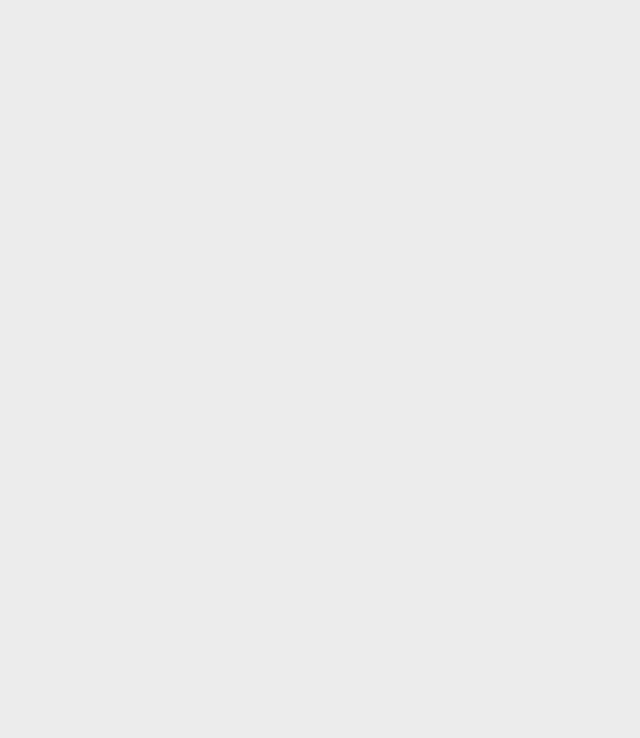
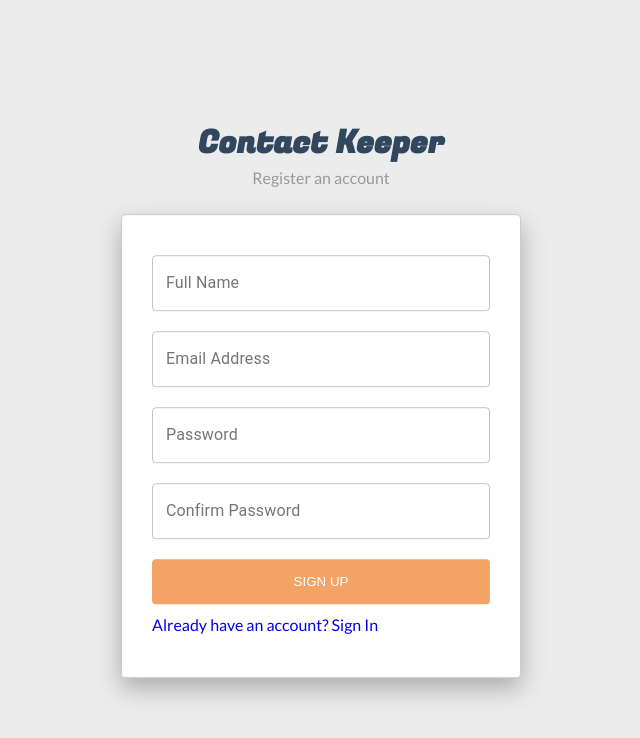
Before and after one commit to jaesmanalang/contact-keeper-v2, a React (Create React App) app: page /register in a window 1280 px wide. Shown: the top 738 px of the page, without its empty margins (319-959 px from the left). Built offline with nearby package versions, Linux system fonts and the light colour scheme.

Commit message:
Add login and registration form with validation

```diff
--- a/src/App.js
+++ b/src/App.js
@@ -3,6 +3,7 @@ import { Switch, Route, useLocation } from 'react-router-dom';
 import { Header } from './components';
 import LandingPage from './pages/LandingPage';
 import LoginPage from './pages/LoginPage';
+import RegisterPage from './pages/RegisterPage';
 
 function App() {
   const location = useLocation();
@@ -15,6 +16,7 @@ function App() {
       <Switch>
         <Route exact path="/" component={LandingPage} />
         <Route path="/login" component={LoginPage} />
+        <Route path="/register" component={RegisterPage} />
       </Switch>
     </Fragment>
   );
--- a/src/components/Auth/Login.css
+++ b/src/components/Auth/Login.css
@@ -60,3 +60,15 @@
 .sign-up__link:hover {
   text-decoration: underline;
 }
+
+.error {
+  padding: 10px;
+  margin: 10px 0;
+  color: rgb(200, 50, 50);
+  background: rgba(228, 77, 77, 0.4);
+}
+
+.error-message {
+  display: flex;
+  align-items: flex-start;
+}
--- a/src/components/Auth/Login.js
+++ b/src/components/Auth/Login.js
@@ -1,29 +1,73 @@
 import React from 'react';
-import { Link } from 'react-router-dom';
+import { Link, useHistory } from 'react-router-dom';
 import { TextField, Button } from '@material-ui/core';
 import './Login.css';
 import Logo from '../Logo/Logo';
 import CustomButton from '../Button/Button';
+import { useForm } from 'react-hook-form';
+import { auth } from '../../firebase';
+import ErrorIcon from '@material-ui/icons/Error';
 
 const Login = () => {
+  const { register, handleSubmit, errors, setError, clearErrors } = useForm();
+  const history = useHistory();
+
+  const onSubmit = async (data, e) => {
+    e.preventDefault();
+    const { email, password } = data;
+    try {
+      await auth.signInWithEmailAndPassword(email, password);
+      history.push('/');
+    } catch (error) {
+      console.log(error.message);
+      setError('auth', {
+        message: error.message,
+      });
+    }
+  };
+
   return (
+    <React.Fragment>
       <div className="form__container">
         <span className="form__header">
           <Logo color="#30475e" />
           <p className="text-muted">Login your account</p>
         </span>
-      <form className="form__login">
+        <form
+          className="form__login"
+          onSubmit={e => {
+            clearErrors('auth');
+            handleSubmit(onSubmit)(e);
+          }}
+        >
           <TextField
+            name="email"
             className="form__login-email"
-          id="outlined-basic"
+            id="email"
             label="Email Address"
             variant="outlined"
+            inputRef={register({
+              required: 'Please enter your e-mail',
+              pattern: {
+                value: /^[A-Z0-9._%+-]+@[A-Z0-9.-]+\.[A-Z]{2,}$/i,
+                message: 'Please enter a valid e-mail address',
+              },
+            })}
+            error={errors.email ? true : false}
+            helperText={errors.email ? errors.email.message : ''}
           />
           <TextField
+            name="password"
             className="form__login-password"
-          id="outlined-basic"
+            id="password"
             label="Password"
             variant="outlined"
+            type="password"
+            inputRef={register({
+              required: 'Please enter your password',
+            })}
+            error={errors.password ? true : false}
+            helperText={errors.password ? errors.password.message : ''}
           />
           <CustomButton type="submit">SIGN IN</CustomButton>
           <div className="divider text-muted">
@@ -37,8 +81,17 @@ const Login = () => {
               Don't have an account? Sign Up
             </Link>
           </span>
+          {errors.auth && (
+            <div className="error">
+              <p className="error-message">
+                <ErrorIcon />
+                <span>{errors.auth.message}</span>
+              </p>
+            </div>
+          )}
         </form>
       </div>
+    </React.Fragment>
   );
 };
 
--- a/src/components/Auth/Register.js
+++ b/src/components/Auth/Register.js
@@ -0,0 +1,129 @@
+import React from 'react';
+import { Link, useHistory } from 'react-router-dom';
+import { TextField } from '@material-ui/core';
+import './Login.css';
+import Logo from '../Logo/Logo';
+import CustomButton from '../Button/Button';
+import { useForm } from 'react-hook-form';
+import { auth, createUserProfile } from '../../firebase';
+import ErrorIcon from '@material-ui/icons/Error';
+
+const Register = () => {
+  const {
+    register,
+    handleSubmit,
+    errors,
+    setError,
+    clearErrors,
+    watch,
+  } = useForm();
+
+  const history = useHistory();
+
+  const onSubmit = async (data, e) => {
+    e.preventDefault();
+    const { fullName, email, password } = data;
+    try {
+      const { user } = await auth.createUserWithEmailAndPassword(
+        email,
+        password,
+      );
+      const userRef = await createUserProfile(user, { displayName: fullName }); // Fix this
+      console.log(userRef, ' from userRef');
+      history.push('/');
+    } catch (error) {
+      console.log(error.message);
+      setError('auth', {
+        message: error.message,
+      });
+    }
+  };
+
+  return (
+    <div className="form__container">
+      <span className="form__header">
+        <Logo color="#30475e" />
+        <p className="text-muted">Register an account</p>
+      </span>
+      <form
+        className="form__login"
+        onSubmit={e => {
+          clearErrors('auth');
+          handleSubmit(onSubmit)(e);
+        }}
+      >
+        <TextField
+          name="fullName"
+          className="form__login-email"
+          id="fullName"
+          label="Full Name"
+          variant="outlined"
+          inputRef={register({ required: 'Please enter your name' })}
+          error={errors.fullName ? true : false}
+          helperText={errors.fullName ? errors.fullName.message : ''}
+        />
+        <TextField
+          name="email"
+          className="form__login-email"
+          id="email"
+          label="Email Address"
+          variant="outlined"
+          inputRef={register({
+            required: 'Please enter your e-mail',
+            pattern: {
+              value: /^[A-Z0-9._%+-]+@[A-Z0-9.-]+\.[A-Z]{2,}$/i,
+              message: 'Please enter a valid e-mail address',
+            },
+          })}
+          error={errors.email ? true : false}
+          helperText={errors.email ? errors.email.message : ''}
+        />
+        <TextField
+          name="password"
+          className="form__login-password"
+          id="password"
+          label="Password"
+          variant="outlined"
+          type="password"
+          inputRef={register({
+            required: 'Please enter your password',
+          })}
+          error={errors.password ? true : false}
+          helperText={errors.password ? errors.password.message : ''}
+        />
+        <TextField
+          name="confirmPassword"
+          className="form__login-password"
+          id="confirmPassword"
+          label="Confirm Password"
+          variant="outlined"
+          type="password"
+          inputRef={register({
+            required: 'Please confirm your password',
+            validate: value => value === watch('password'),
+          })}
+          error={errors.confirmPassword ? true : false}
+          helperText={
+            errors.confirmPassword ? errors.confirmPassword.message : ''
+          }
+        />
+        <CustomButton type="submit">SIGN UP</CustomButton>
+        <span className="sign-up">
+          <Link className="sign-up__link" to="/login">
+            Already have an account? Sign In
+          </Link>
+        </span>
+        {errors.auth && (
+          <div className="error">
+            <p className="error-message">
+              <ErrorIcon />
+              <span>{errors.auth.message}</span>
+            </p>
+          </div>
+        )}
+      </form>
+    </div>
+  );
+};
+
+export default Register;
--- a/src/components/index.js
+++ b/src/components/index.js
@@ -1,4 +1,5 @@
 import Header from './Header/Header';
 import Login from './Auth/Login';
+import Register from './Auth/Register';
 
-export { Header, Login };
+export { Header, Login, Register };
--- a/src/firebase.js
+++ b/src/firebase.js
@@ -18,6 +18,30 @@ const db = firebase.firestore();
 const auth = firebase.auth();
 const provider = new firebase.auth.GoogleAuthProvider();
 
-export { db, auth, provider };
+const createUserProfile = async (authUser, data) => {
+  if (!authUser) return;
+
+  const userRef = db.doc(`users/${authUser.uid}`);
+  const snapShot = await userRef.get();
+
+  if (!snapShot.exists) {
+    const { displayName, email } = authUser;
+    const dateCreated = new Date();
+    try {
+      await userRef.set({
+        displayName,
+        email,
+        dateCreated,
+        ...data,
+      });
+    } catch (error) {
+      console.log('error creating user', error.message);
+    }
+  }
+
+  return userRef;
+};
+
+export { db, auth, provider, createUserProfile };
 
 export default firebase;
--- /dev/null
+++ b/src/pages/RegisterPage.js
@@ -0,0 +1,12 @@
+import React from 'react';
+import { Register } from '../components';
+
+const RegisterPage = () => {
+  return (
+    <div>
+      <Register />
+    </div>
+  );
+};
+
+export default RegisterPage;
```
Lines whose indentation alone changed are shown as unchanged.
